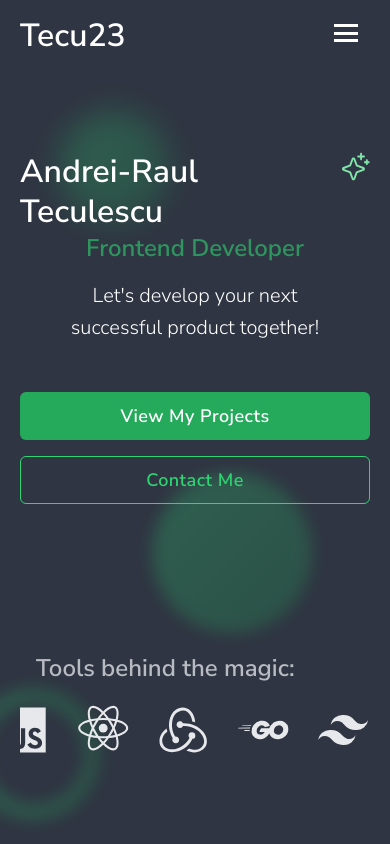
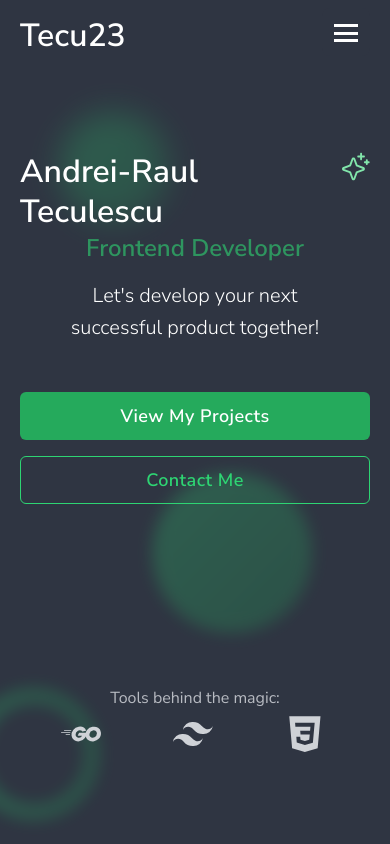
Before and after one commit to Tecu23/Tecu23.github.io, a React (Vite) app: page / in a window 390 px wide. Shown: the top 844 px of the page. Built offline with nearby package versions, Linux system fonts and the light colour scheme.

Commit message:
fix skills carousel

```diff
--- a/src/components/sections/landingPage/hero/SkillsCarousel.tsx
+++ b/src/components/sections/landingPage/hero/SkillsCarousel.tsx
@@ -1,44 +1,55 @@
+import React from "react";
+
 import { BiLogoTypescript, BiLogoJavascript, BiLogoGoLang, BiTerminal, BiLogoHtml5, BiLogoCss3, BiLogoTailwindCss, BiLogoReact, BiLogoRedux } from "react-icons/bi";
 import { SiNextdotjs } from "react-icons/si";
 import { TbBrandFramerMotion } from "react-icons/tb";
+
 import { motion } from "framer-motion";
+
 const SkillsCarousel = () => {
     const slides = [
-        { icon: <BiLogoHtml5 /> },
-        { icon: <BiLogoJavascript /> },
-        { icon: <BiLogoReact /> },
-        { icon: <BiLogoRedux /> },
-        { icon: <BiLogoGoLang /> },
-        { icon: <BiLogoTailwindCss /> },
-        { icon: <BiLogoCss3 /> },
-        { icon: <SiNextdotjs /> },
-        { icon: <BiTerminal /> },
-        { icon: <BiLogoTypescript /> },
-        { icon: <TbBrandFramerMotion /> },
+        { icon: <BiLogoHtml5 className="h-12 w-12 text-grey-200" /> },
+        { icon: <BiLogoJavascript className="h-12 w-12 text-grey-200" /> },
+        { icon: <BiLogoReact className="h-12 w-12 text-grey-200" /> },
+        { icon: <BiLogoRedux className="h-12 w-12 text-grey-200" /> },
+        { icon: <BiLogoGoLang className="h-12 w-12 text-grey-200" /> },
+        { icon: <BiLogoTailwindCss className="h-12 w-12 text-grey-200" /> },
+        { icon: <BiLogoCss3 className="h-12 w-12 text-grey-200" /> },
+        { icon: <SiNextdotjs className="h-12 w-12 text-grey-200" /> },
+        { icon: <BiTerminal className="h-12 w-12 text-grey-200" /> },
+        { icon: <BiLogoTypescript className="h-12 w-12 text-grey-200" /> },
+        { icon: <TbBrandFramerMotion className="h-12 w-12 text-grey-200" /> },
     ];
 
-    const duplicatedSlides = [...slides, ...slides, ...slides];
+    const duplicatedSlides = [...slides];
 
     return (
-        <div className="lg:hidden relative h-[200px] w-full overflow-hidden">
-            <h2 className="text-start p-4 heading-5 text-grey-300 ">Tools behind the magic:</h2>
+        <div className="lg:hidden relative h-[150px] w-full">
+            <h2 className="text-center paragraph-16 text-grey-300 ">Tools behind the magic:</h2>
+            <div className="flex relative overflow-visible">
                 <motion.div
-                className="flex"
+                    initial={{ x: 0 }}
                     animate={{
-                    x: ["-100%", "0%"],
+                        x: ["-50%", "0%"],
                     }}
                     transition={{
                         ease: "linear",
                         duration: 10,
                         repeat: Infinity,
                     }}
+                    className="flex flex-none gap-16 pr-16"
                 >
+                    {[...new Array(2)].fill(0).map((_, idx) => (
+                        <React.Fragment key={idx}>
                             {duplicatedSlides.map((slide, idx) => (
-                    <div key={idx} className="flex-shrink-0" style={{ width: 80 }}>
-                        <div className="flex flex-col gap-4 items-center justify-center h-full text-6xl text-grey-100">{slide.icon}</div>
+                                <div key={idx} className="h-12 w-auto flex-none">
+                                    {slide.icon}
                                 </div>
                             ))}
+                        </React.Fragment>
+                    ))}
                 </motion.div>
+            </div>
         </div>
     );
 };
```
Lines whose indentation alone changed are shown as unchanged.
